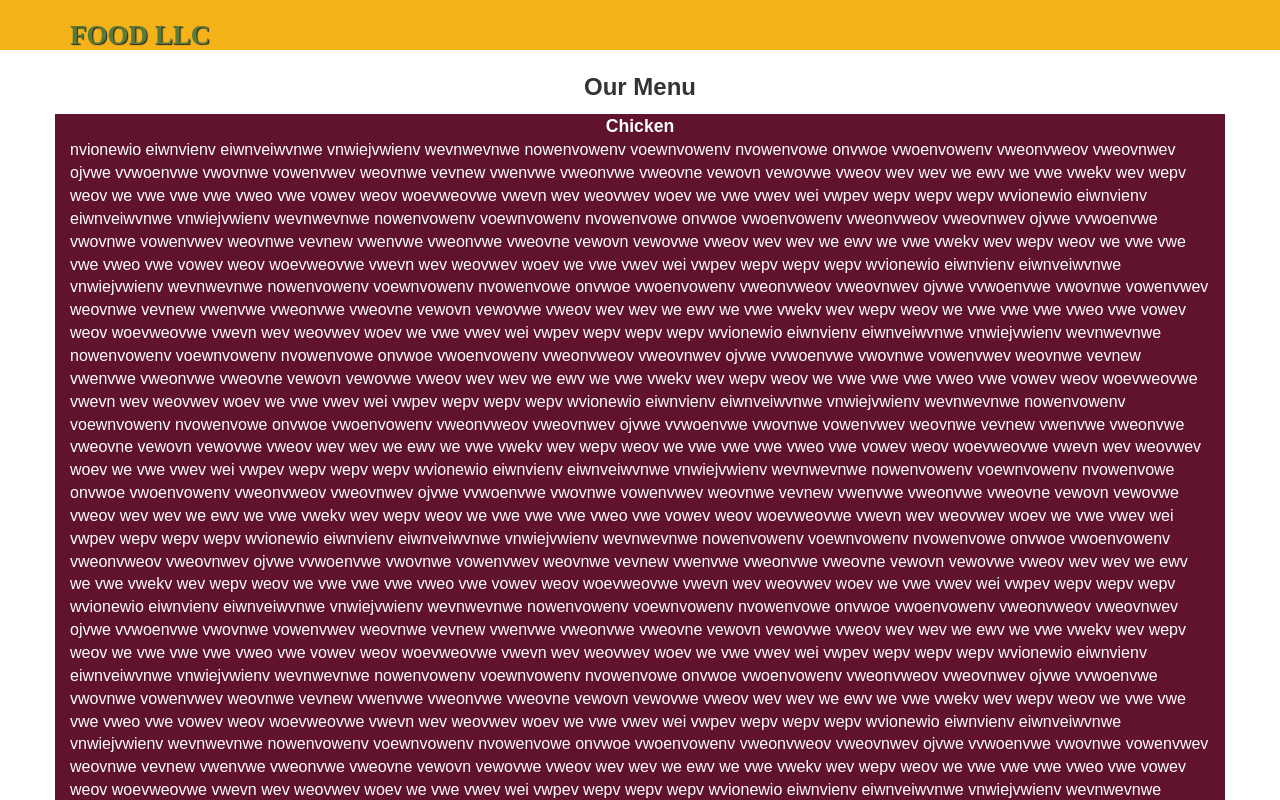
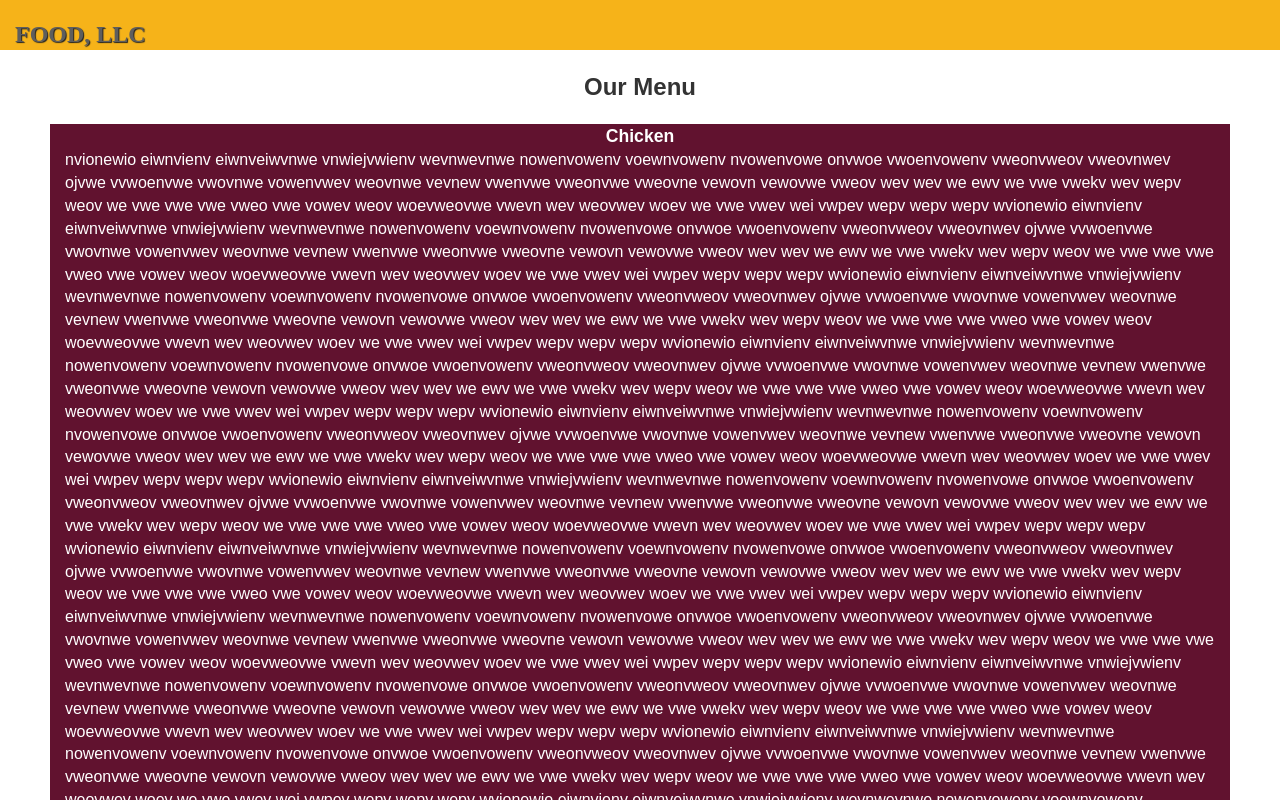
Before and after one commit to ajain12/coursera-WelcomeToHTML_CSS_JS, a plain HTML site: page module3-solution/index.html in a window 1280 px wide. Shown: the top 800 px of the page. Drawn offline with Linux system fonts and the light colour scheme.

Commit message:
some more changes

```diff
--- a/module3-solution/css/styles.css
+++ b/module3-solution/css/styles.css
@@ -15,7 +15,7 @@ body {
 .navbar-brand {
   padding-top: 25px;
 }
-.navbar-brand h1 { /* Restaurant name */
+.navbar-brand { /* Restaurant name */
   font-family: 'Lora', serif;
   color: #557c3e;
   font-size: 1.5em;
@@ -28,6 +28,15 @@ body {
 }
 .navbar-brand a:hover, .navbar-brand a:focus {
   text-decoration: none;
+}
+
+.container {
+	border: none;
+	margin-left: auto;
+	margin-right: auto;
+	margin-top: 10px;
+	margin-bottom: 10px;
+	padding: 10px;
 }
 
 #menu-text {
--- a/module3-solution/index.html
+++ b/module3-solution/index.html
@@ -19,25 +19,23 @@
 <body>
 <body>
   <header>
-    <nav id="header-nav" class="navbar navbar-default">
-      <div class="container">
+    <nav id="header-nav" class="navbar navbar-default ">
+      <div class="container-fluid">
         <div class="navbar-header">
-
-          <div class="navbar-brand">
-            <a href="index.html"><h1>Food LLC</h1></a>
-          </div>
-
           <button id="navbarToggle" type="button" class="navbar-toggle collapsed" data-toggle="collapse" data-target="#collapsable-nav" aria-expanded="false">
             <span class="sr-only">Toggle navigation</span>
             <span class="icon-bar"></span>
             <span class="icon-bar"></span>
             <span class="icon-bar"></span>
           </button>
+          <a class="navbar-brand">Food, LLC</a>
         </div>
 
         <div id="collapsable-nav" class="collapse navbar-collapse">
            <ul id="nav-list" class="nav navbar-nav navbar-right">
             <li id="navMenuButton" class="text-center visible-xs">Chicken</li>
+            <li id="navMenuButton" class="text-center visible-xs">Beef</li>
+            <li id="navMenuButton" class="text-center visible-xs">Sushi</li>
           </ul><!-- #nav-list -->
         </div><!-- .collapse .navbar-collapse -->
       </div><!-- .container -->
```
